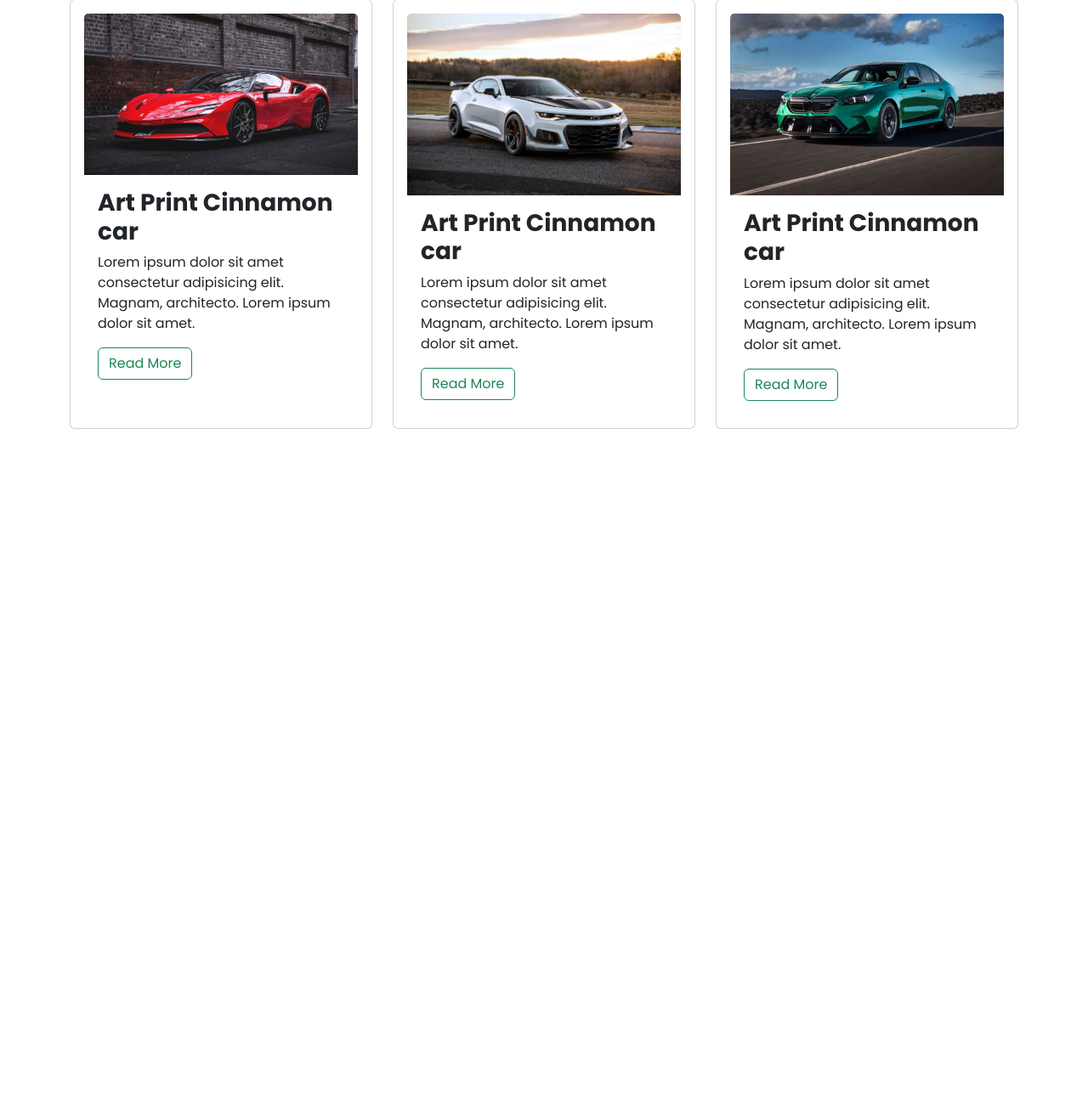
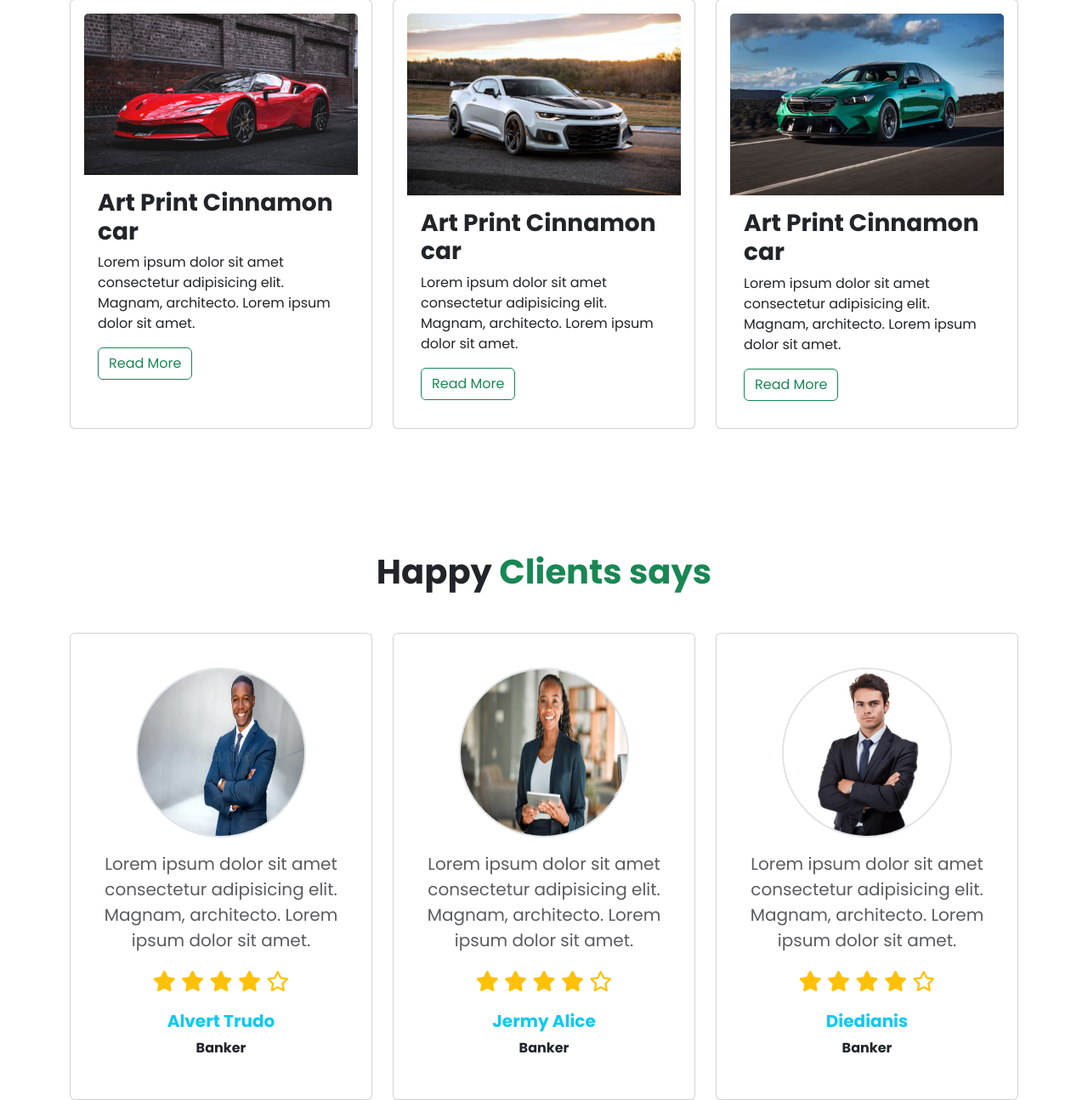
Before and after one commit to ChowdhuryTasfia/carCollection, a plain HTML site: page index.html in a window 1280 px wide. Shown: the part 1023-2318 px from the top of the page at 85% size. Before the commit the page ends 1528 px from the top, so only its background shows below. Drawn offline with nearby package versions, Linux system fonts and the light colour scheme.

Commit message:
review section added

```diff
--- a/index.html
+++ b/index.html
@@ -6,8 +6,11 @@
     <title>Document</title>
     <link href="https://cdn.jsdelivr.net/npm/bootstrap@5.3.3/dist/css/bootstrap.min.css" rel="stylesheet" integrity="sha384-QWTKZyjpPEjISv5WaRU9OFeRpok6YctnYmDr5pNlyT2bRjXh0JMhjY6hW+ALEwIH" crossorigin="anonymous">
 
+    <script src="https://kit.fontawesome.com/7cd4e6ed4d.js" crossorigin="anonymous"></script>
+
     <!-- connecting custom css -->
     <link rel="stylesheet" href="style.css">
+
 
     <!-- custom css -->
      <!-- <style>
@@ -194,7 +197,7 @@
  </section>
 
  <!-- latest news section starts here -->
-  <section>
+  <section class="pb-5">
     <h1 class="fw-bold text-center">Latest News</h1>
     <div class="mt-5">
       <div class="row row-cols-1 row-cols-md-3 g-4">
@@ -231,6 +234,69 @@
       </div>
     </div>
   </section>
+
+<!-- happy clients section starts here -->
+  <section class="mt-5 pt-5">
+    <h1 class="fw-bold text-center">Happy <span class="text-success">Clients says</span></h1>
+    <div class="mt-5">
+      <div class="row row-cols-1 row-cols-md-3 g-4">
+        <div class="col">
+          <div class="card h-100 p-3">
+            <img src="./media/person1.webp" class="avatar mx-auto border border-2 mt-4" alt="...">
+            <div class="card-body">
+
+              <p class="text-center fs-5 text-body-secondary">Lorem ipsum dolor sit amet consectetur adipisicing elit. Magnam, architecto. Lorem ipsum dolor sit amet.</p>
+              <div class="fs-4 text-warning text-center">
+                <i class="fa-solid fa-star"></i>
+                <i class="fa-solid fa-star"></i>
+                <i class="fa-solid fa-star"></i>
+                <i class="fa-solid fa-star"></i>
+                <i class="fa-regular fa-star"></i>
+              </div>
+              <h5 class="text-center mt-3 fw-bolder text-info">Alvert Trudo</h5>
+              <p class="fw-bolder text-center">Banker</p>
+            </div>
+          </div>
+        </div>
+        <div class="col">
+          <div class="card h-100 p-3">
+            <img src="./media/person2.jpg" class="avatar mx-auto border border-2 mt-4" alt="...">
+            <div class="card-body">
+
+              <p class="text-center fs-5 text-body-secondary">Lorem ipsum dolor sit amet consectetur adipisicing elit. Magnam, architecto. Lorem ipsum dolor sit amet.</p>
+              <div class="fs-4 text-warning text-center">
+                <i class="fa-solid fa-star"></i>
+                <i class="fa-solid fa-star"></i>
+                <i class="fa-solid fa-star"></i>
+                <i class="fa-solid fa-star"></i>
+                <i class="fa-regular fa-star"></i>
+              </div>
+              <h5 class="text-center mt-3 fw-bolder text-info">Jermy Alice</h5>
+              <p class="fw-bolder text-center">Banker</p>
+            </div>
+          </div>
+        </div>
+        <div class="col">
+          <div class="card h-100 p-3">
+            <img src="./media/person3.jpg" class="avatar mx-auto border border-2 mt-4" alt="...">
+            <div class="card-body">
+
+              <p class="text-center fs-5 text-body-secondary">Lorem ipsum dolor sit amet consectetur adipisicing elit. Magnam, architecto. Lorem ipsum dolor sit amet.</p>
+              <div class="fs-4 text-warning text-center">
+                <i class="fa-solid fa-star"></i>
+                <i class="fa-solid fa-star"></i>
+                <i class="fa-solid fa-star"></i>
+                <i class="fa-solid fa-star"></i>
+                <i class="fa-regular fa-star"></i>
+              </div>
+              <h5 class="text-center mt-3 fw-bolder text-info">Diedianis</h5>
+              <p class="fw-bolder text-center">Banker</p>
+            </div>
+          </div>
+        </div>
+      </div>
+    </div>
+  </section>
   </main>
   <footer></footer>
 
--- a/style.css
+++ b/style.css
@@ -14,3 +14,8 @@ body{
     width: 100px;
     height: 2px;
 }
+.avatar{
+    border-radius: 50%;
+    height: 200px;
+    width: 200px;
+}
```
Also changed, not shown: media/person1.webp (added), media/person2.jpg (added), media/person3.jpg (added).
